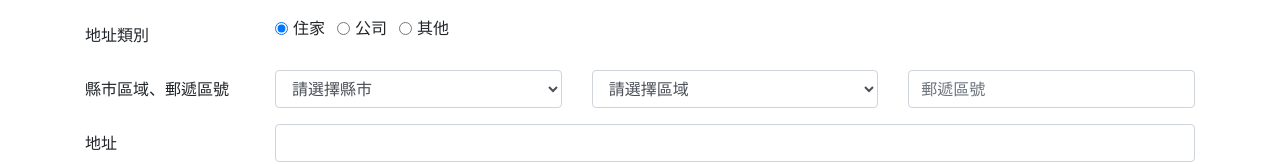
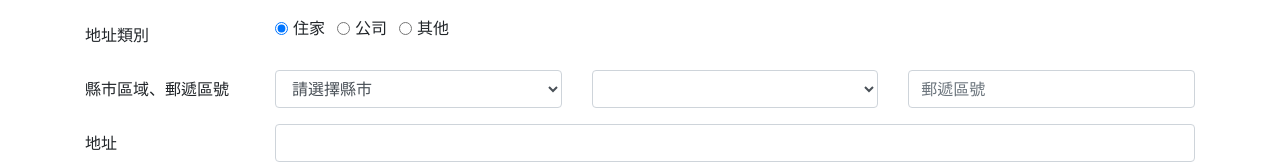
Before and after one commit to chgc/20181110-angular-beginner-form, an Angular app: page /signup in a window 1280 px wide. Shown: the part 403-567 px from the top of the page. Built offline with nearby package versions, Linux system fonts and the light colour scheme.

Commit message:
使用 ngValue 將 object 類型的資料當作 select option 的值

```diff
--- a/src/app/signup/signup.component.html
+++ b/src/app/signup/signup.component.html
@@ -115,9 +115,17 @@
             </select>
           </div>
           <div class="col">
-            <select id="inputState" class="form-control">
+            <select
+              id="inputState"
+              class="form-control"
+              name="town"
+              [ngModel]="town"
+              (ngModelChange)="getZipcodeOptions($event)"
+            >
               <option selected>請選擇區域</option>
-              <option>...</option>
+              <option *ngFor="let townZip of townOptions" [ngValue]="townZip">{{
+                townZip[0]
+              }}</option>
             </select>
           </div>
           <div class="col">
--- a/src/app/signup/signup.component.ts
+++ b/src/app/signup/signup.component.ts
@@ -9,6 +9,7 @@ import { HttpClient } from '@angular/common/http';
 export class SignupComponent implements OnInit {
   @ViewChild('f') form;
   city = '';
+  town;
   cityTownAreaSource;
   cityOptions = [];
   townOptions = [];
@@ -29,8 +30,11 @@ export class SignupComponent implements OnInit {
 
   getTownOption(city) {
     console.log(city);
-    this.townOptions = this.cityTownAreaSource[city];
-    console.log(this.townOptions);
+    this.townOptions = Object.entries(this.cityTownAreaSource[city]);
+  }
+
+  getZipcodeOptions(townZipcode) {
+    console.log(townZipcode);
   }
 
   submitForm(f) {
```
